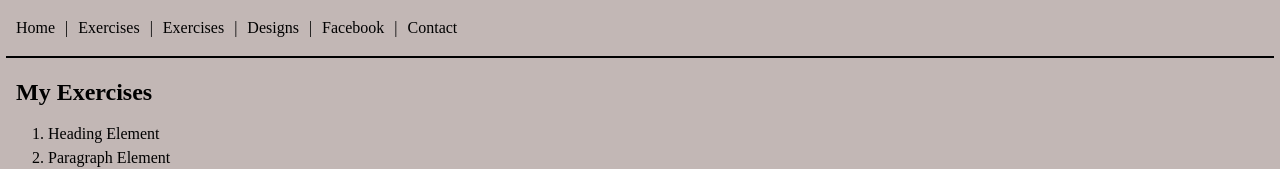
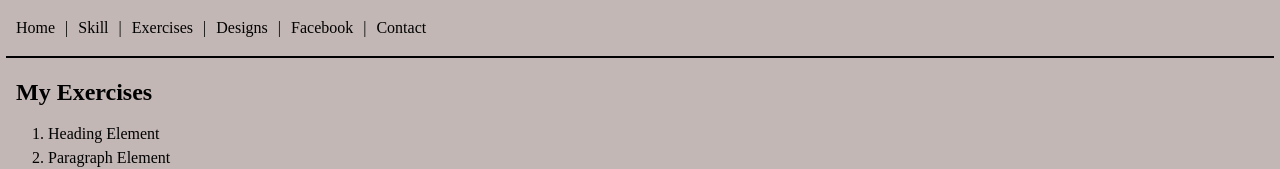
Before and after one commit to centbacia/html-portfolio, a plain HTML site: page assets/html/exercises.html in a window 1280 px wide. Shown: the top 169 px of the page. Drawn offline with Linux system fonts and the light colour scheme.

Commit message:
Add files via upload

```diff
--- a/assets/html/exercises.html
+++ b/assets/html/exercises.html
@@ -98,7 +98,7 @@
             <nav>
                 <ul>
                     <li><a href="/html-portfolio/index.html">Home</a></li>|
-                    <li><a href="/html-portfolio/assets/html/skills.html">Exercises</a></li>|
+                    <li><a href="/html-portfolio/assets/html/skills.html">Skill</a></li>|
                     <li><a href="/html-portfolio/assets/html/exercises.html">Exercises</a></li>|
                     <li><a href="/html-portfolio/assets/html/exercise-10-designs.html">Designs</a></li>|
                     <li><a href="https://www.facebook.com/">Facebook</a></li>|
```
Also changed, not shown: assets/html/exercise-10-designs.html (+1 -1 lines), assets/html/exercise-11-my-portfolio.html (+1 -1 lines), index.html (+1 -1 lines).
